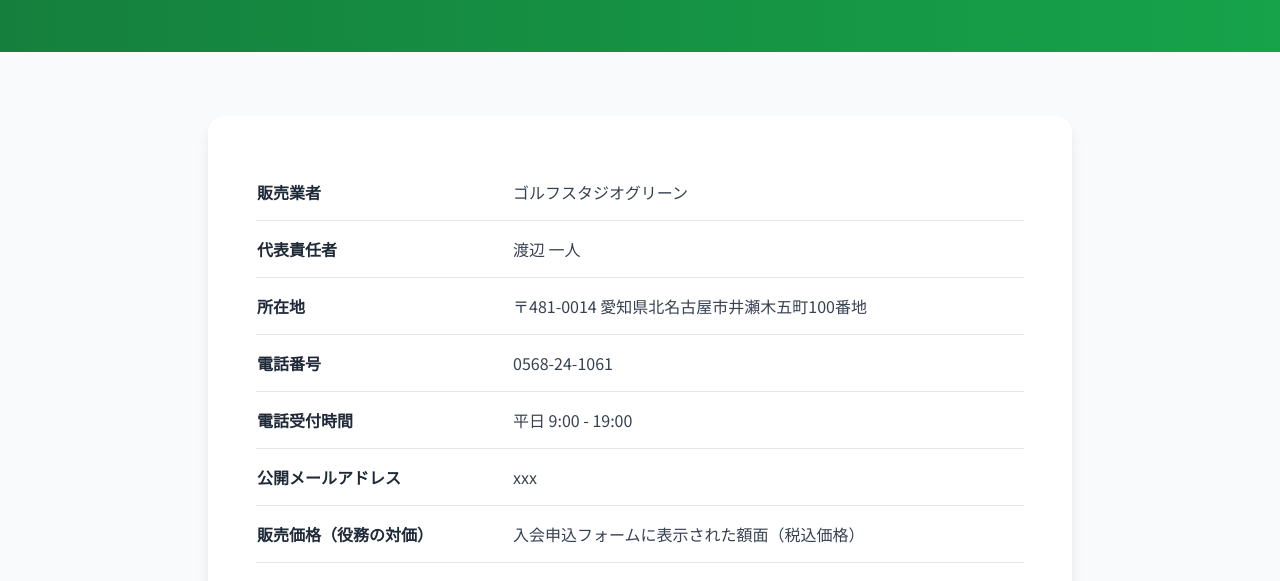
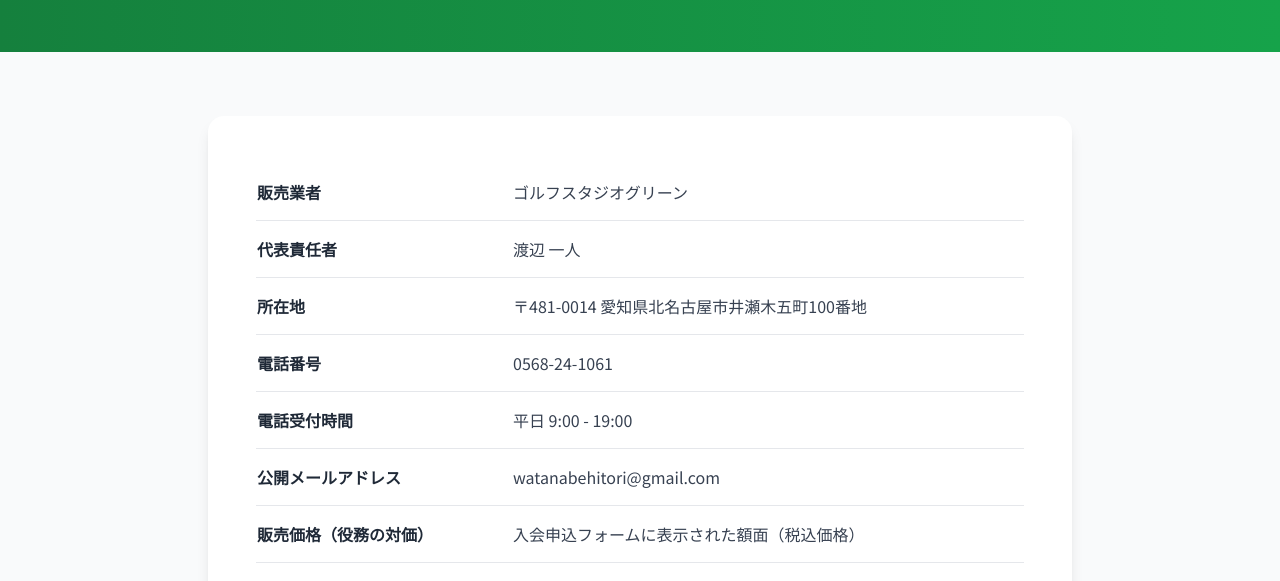
Before and after one commit to iRhyke/golf-club, a plain HTML site: page tokushoho.html in a window 1280 px wide. Shown: the part 212-793 px from the top of the page. Drawn offline with nearby package versions, Linux system fonts and the light colour scheme.

Commit message:
Update contact email address in 特定商取引法に基づく表記 page

```diff
--- a/tokushoho.html
+++ b/tokushoho.html
@@ -58,7 +58,7 @@
                         </tr>
                         <tr>
                             <th class="py-4 pr-4 text-left align-top text-gray-800 font-bold">公開メールアドレス</th>
-                            <td class="py-4 text-gray-700">xxx</td>
+                            <td class="py-4 text-gray-700">watanabehitori@gmail.com</td>
                         </tr>
                         <tr>
                             <th class="py-4 pr-4 text-left align-top text-gray-800 font-bold">販売価格（役務の対価）</th>
```
